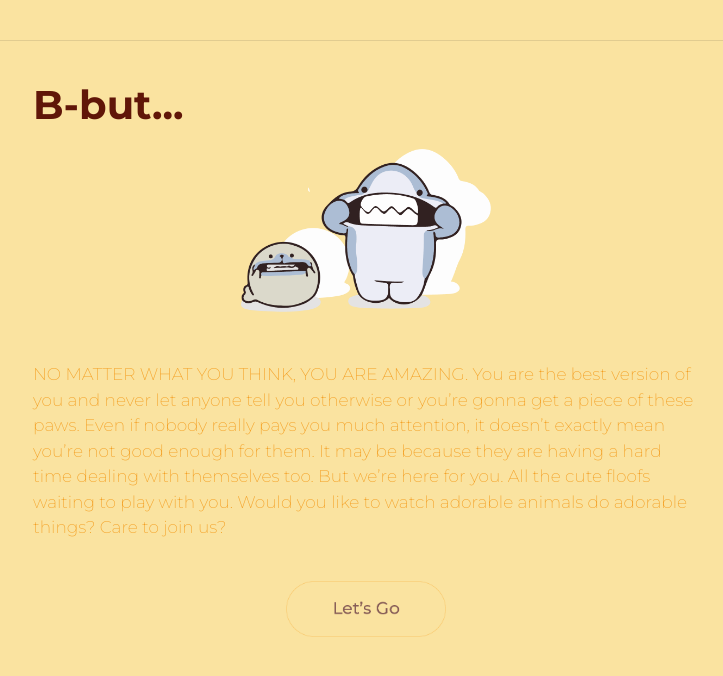
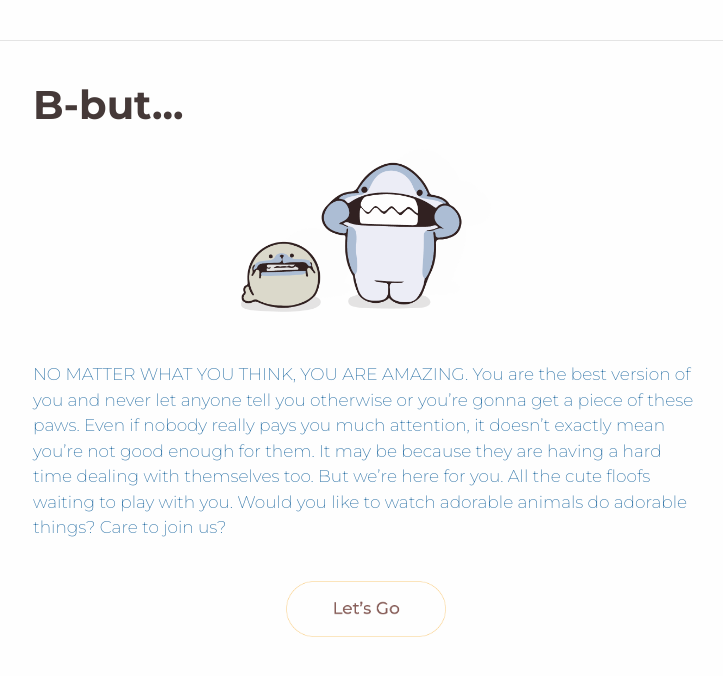
Before and after one commit to imtiaz-ak/fun, a plain HTML site: page no.html in a window 1280 px wide. Shown: the whole page, without its empty margins (274-997 px from the left). Drawn offline with nearby package versions, Linux system fonts and the light colour scheme.

Commit message:
i think completed page 2

```diff
--- a/no.html
+++ b/no.html
@@ -6,7 +6,7 @@
 	<link href="https://fonts.googleapis.com/css2?family=Montserrat:wght@200;700&display=swap" rel="stylesheet">
 	<link rel="stylesheet" href="style.css">
 </head>
-<body style="background-color: #FAE3A0">
+<body style="background-color: #FEFEFE">
 	<audio id="player">
 		<source src="music.mp3" type="audio/mpeg">
 	</audio>
@@ -15,7 +15,7 @@
 		<hr style="margin: 40px;">
 		<div class="row">
 			<div class="col">
-				<h1 class="page1-txt" style="margin-bottom:20px; color:#601608"><strong>B-but...</strong></h1>
+				<h1 class="page1-txt" style="margin-bottom:20px; color:#453938"><strong>B-but...</strong></h1>
 
 			</div>
 		</div>
@@ -29,7 +29,7 @@
 
 		<div class="row">
 			<div class="col">
-				<p class="page1-txt" style="color:#F49F22; margin-top:50px; font-size: 17px;">NO MATTER WHAT YOU THINK, YOU ARE AMAZING. You are the best version of you and never let anyone tell you otherwise or you’re gonna get a piece of these paws. Even if nobody really pays you much attention, it doesn’t exactly mean you’re not good enough for them. It may be because they are having a hard time dealing with themselves too. But we’re here for you. All the cute floofs waiting to play with you. Would you like to watch adorable animals do adorable things? Care to join us?</p>
+				<p class="page1-txt" style="color:#2970A5; margin-top:50px; font-size: 17px;">NO MATTER WHAT YOU THINK, YOU ARE AMAZING. You are the best version of you and never let anyone tell you otherwise or you’re gonna get a piece of these paws. Even if nobody really pays you much attention, it doesn’t exactly mean you’re not good enough for them. It may be because they are having a hard time dealing with themselves too. But we’re here for you. All the cute floofs waiting to play with you. Would you like to watch adorable animals do adorable things? Care to join us?</p>
 			</div>
 		</div>
 
```
Also changed, not shown: index.html (+2 -14 lines), main.js (deleted).
